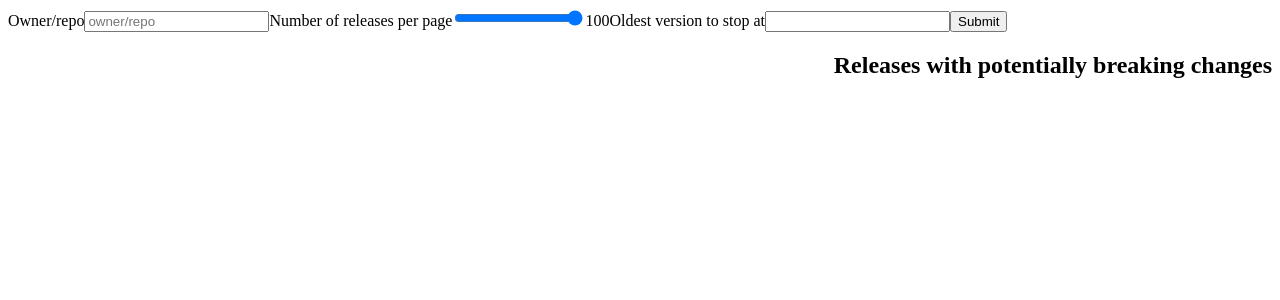
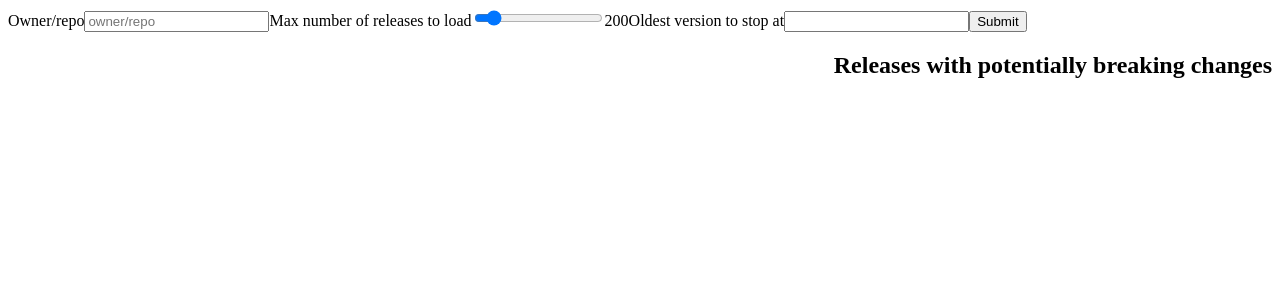
Before and after one commit to K3NN37H/github-releases-changelog-parser, a React (Vite) app: page / in a window 1280 px wide. Shown: the top 300 px of the page. Built offline with nearby package versions, Linux system fonts and the light colour scheme.

Commit message:
New version 0.2.0
- Update yarn sdks
- Range slider is now max number of releases load limit
- Link tag name header to the tag's Github page
- Show publish date of the tag

```diff
--- a/package.json
+++ b/package.json
@@ -1,6 +1,6 @@
 {
   "name": "github-releases-changelog",
-  "version": "0.1.0",
+  "version": "0.2.0",
   "description": "Fetches a repo's release notes and searches for breaking changes",
   "packageManager": "yarn@4.0.2",
   "type": "module",
@@ -8,15 +8,15 @@
   "scripts": {
     "start": "vite",
     "build": "vite build",
-    "serve": "vite preview",
+    "preview": "vite preview",
     "test": "echo \"Error: no test specified\" && exit 1"
   },
   "author": "K3NN37H",
   "license": "",
   "devDependencies": {
+    "@octokit/types": "^12.4.0",
     "@types/react": "^17.0.0",
     "@vitejs/plugin-react": "^4.2.1",
-    "serve": "^11.3.2",
     "typescript": "^5.3.3",
     "vite": "^5.0.11"
   },
--- a/src/main.tsx
+++ b/src/main.tsx
@@ -1,6 +1,7 @@
 import ReactMarkdown from 'react-markdown'
 import React, { useMemo, useState } from 'react'
 import { Octokit } from '@octokit/core'
+import { Endpoints } from '@octokit/types'
 import { throttling } from '@octokit/plugin-throttling'
 import { paginateRest } from '@octokit/plugin-paginate-rest'
 
@@ -23,20 +24,16 @@ const ghClient = new pluggedClient({
 
 const breakingReg = /breaking/i
 
-const repoReg = "[-\\w.]+/[-\\w.]+"
+const repoReg = "[\\-\\w.]+/[\\-\\w.]+"
 
-type ReleasesData = {
-  name: string | null
-  tag_name: string
-  body?: string | null
-}
+const PER_PAGE = 100
 
 type DataState = 'init' | 'loading' | 'success' | 'error'
 
 export default function App() {
   const [repo, setRepo] = useState('')
-  const [data, setData] = useState<ReleasesData[] | null>(null)
-  const [numberOfReleases, setNumberOfReleases] = useState(100)
+  const [data, setData] = useState<Endpoints['GET /repos/{owner}/{repo}/releases']['response']['data'] | null>(null)
+  const [maxNumberOfReleases, setNumberOfReleases] = useState(200)
   const [stopAtVersion, setStopAtVersion] = useState('')
   const [pagingLimit, setPagingLimit] = useState(10)
   const [dataState, setDataState] = React.useState<DataState>('init')
@@ -50,16 +47,21 @@ export default function App() {
     const doFetch = async () => {
       // webpack or formium/formik or octokit/request.js
       let currentPage = 1
+      let loadedNumberOfReleases = 0
       const [owner, repoName] = repo.split('/')
       const respData = await ghClient.paginate('GET /repos/{owner}/{repo}/releases', {
         owner,
         repo: repoName,
-        per_page: numberOfReleases
+        per_page: PER_PAGE
       }, (response, done) => {
+        loadedNumberOfReleases += PER_PAGE
         if (response.data.find(({ name, tag_name }) => stopAtVersion && (tag_name === stopAtVersion || name === stopAtVersion))) {
           done()
         }
         else if (currentPage++ >= pagingLimit) {
+          done()
+        }
+        else if (loadedNumberOfReleases >= maxNumberOfReleases) {
           done()
         }
         return response.data
@@ -91,7 +93,7 @@ export default function App() {
       return data.map(
         (release) =>
           <div key={release.tag_name}>
-            <h1 id={release.tag_name}>{release.tag_name}</h1>
+            <a href={release.html_url}><h1 id={release.tag_name}>{release.tag_name}</h1></a><span>{release.published_at && new Date(Date.parse(release.published_at)).toString()}</span>
             <ReactMarkdown children={release.body || ''} />
           </div>
       )
@@ -104,9 +106,9 @@ export default function App() {
       <form onSubmit={onSubmit}>
         <label htmlFor='repo'>Owner/repo</label>
         <input type='text' id='repo' placeholder='owner/repo' pattern={repoReg} required onChange={event => setRepo(event.target.value)} />
-        <label htmlFor='releases'>Number of releases per page</label>
-        <input type='range' id='releases' min={1} max={100} value={numberOfReleases} onChange={event => setNumberOfReleases(parseInt(event.target.value, 10))} />
-        {numberOfReleases}
+        <label htmlFor='releases'>Max number of releases to load</label>
+        <input type='range' id='releases' min={100} max={1000} step={100} value={maxNumberOfReleases} onChange={event => setNumberOfReleases(parseInt(event.target.value, 10))} />
+        {maxNumberOfReleases}
         <label htmlFor='stopversion'>Oldest version to stop at</label>
         <input type='text' id='stopversion' onChange={event => setStopAtVersion(event.target.value)} />
         <input type='submit' />
```
Also changed, not shown: 15 other files (tests, documents, lock files or other folders).
